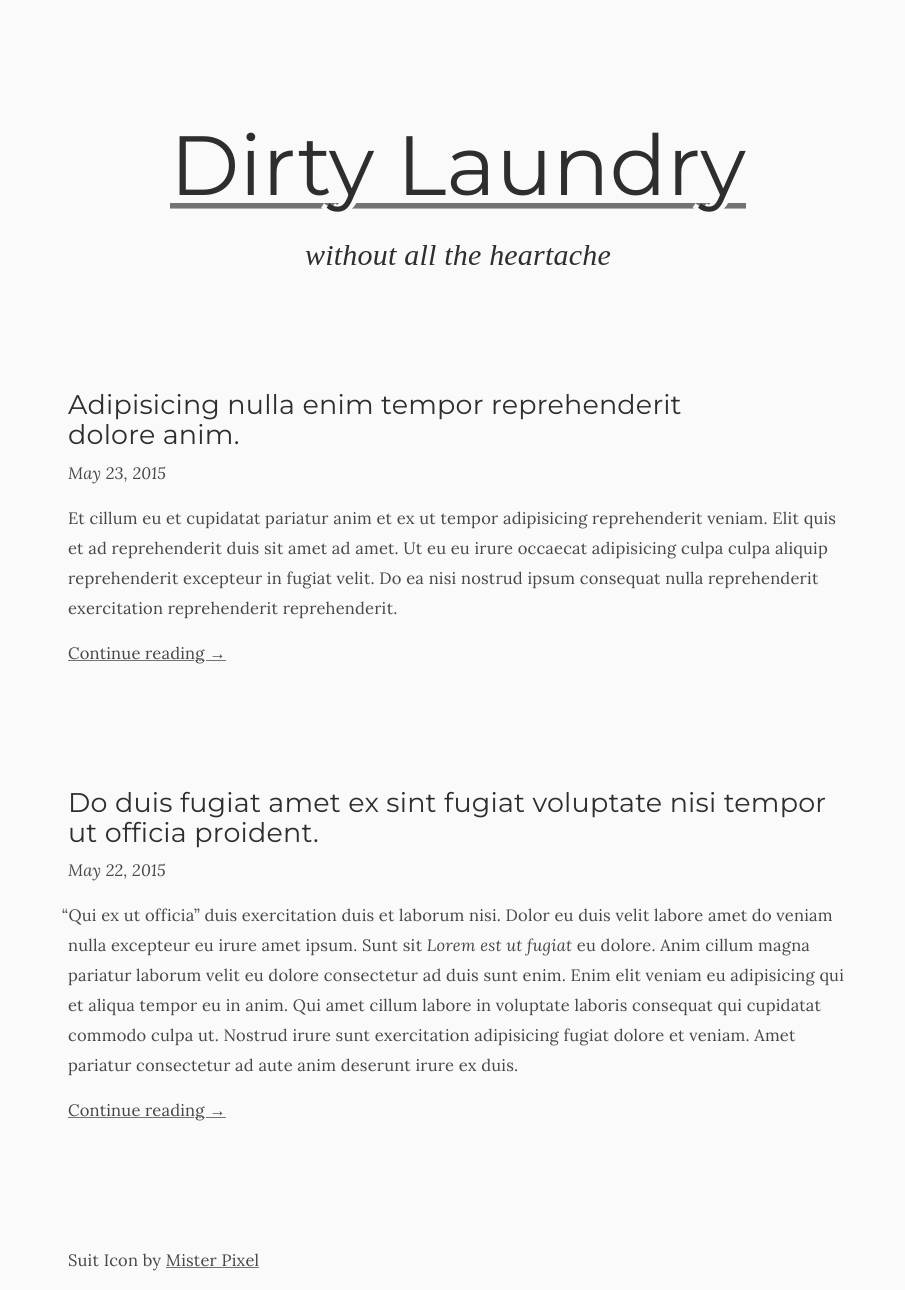
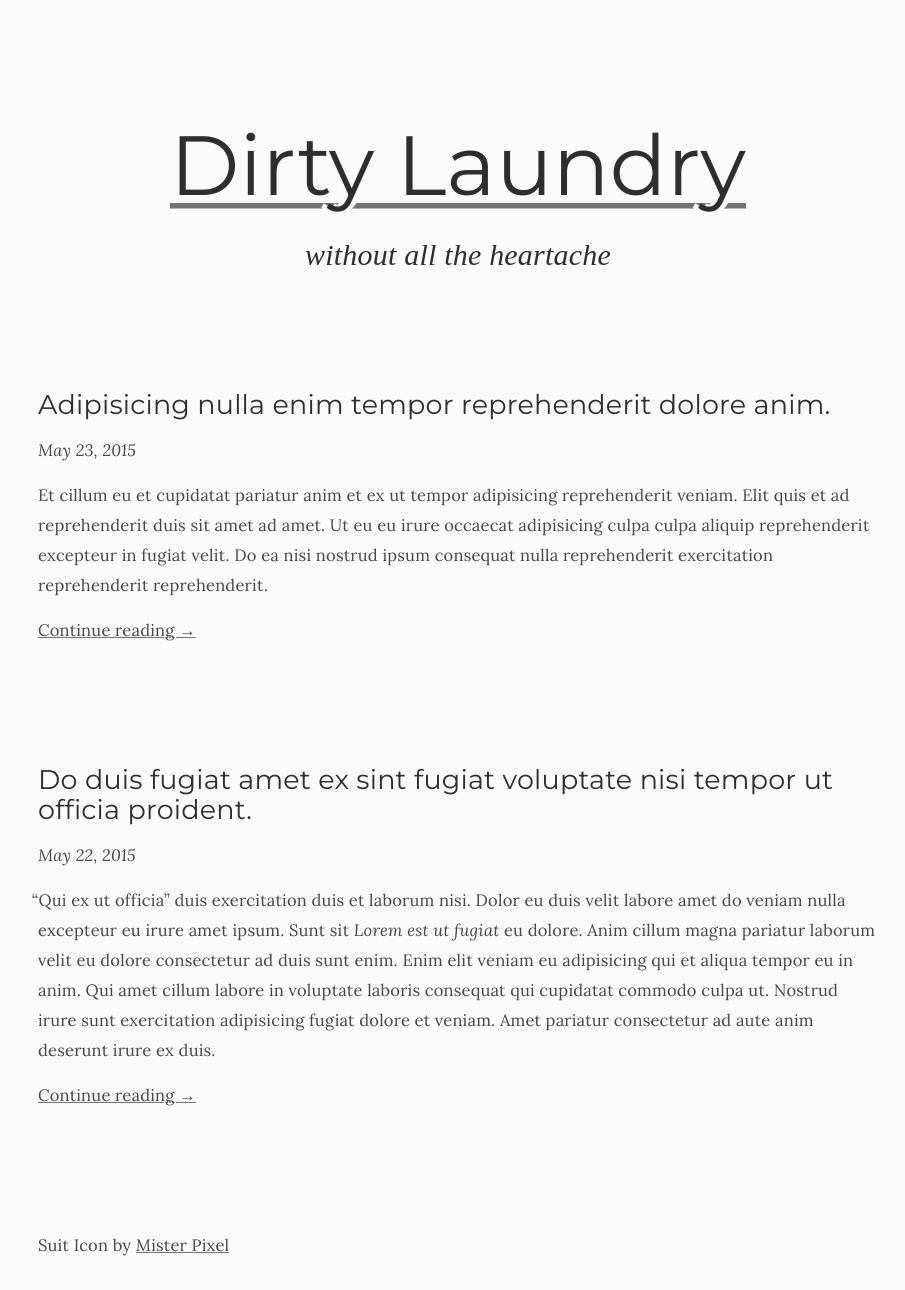
Before and after one commit to calebmer/calebmer.github.io, a Jekyll site: the page built from index.html, in a window 1280 px wide. Shown: the whole page, without its empty margins (182-1087 px from the left). Built offline with Jekyll 4.4.1, drawn with Linux system fonts in a browser that asks for light colours; nearby versions of some CDN libraries.

Commit message:
Refactor some styles

```diff
--- a/_styles/base.sass
+++ b/_styles/base.sass
@@ -12,6 +12,8 @@
     font-size: 27px
 
 body
+  padding: 1rem
+
   background-color: $c-white
 
   color: $c-dk-grey
@@ -39,8 +41,6 @@
     text-shadow: 0.1ch 0 $c-white, -0.1ch 0 $c-white
 
 h1
-  margin: 0.25rem 0
-
   font-size: 0.9rem
 
 h2
--- a/_styles/layout.sass
+++ b/_styles/layout.sass
@@ -1,4 +1,3 @@
 #container
   max-width: 28rem
-  padding: 0 1rem
   margin: 0 auto
--- /dev/null
+++ b/_styles/main.sass
@@ -0,0 +1,11 @@
+
+@import url(http://fonts.googleapis.com/css?family=Lora:400,400italic,700,700italic|Montserrat)
+
+@import 'utils'
+@import 'reset'
+@import 'base'
+@import 'layout'
+
+@import 'modules/icon'
+@import 'modules/branding'
+@import 'modules/article'
--- a/_styles/modules/branding.sass
+++ b/_styles/modules/branding.sass
@@ -1,5 +1,5 @@
 .branding
-  margin: 4rem 0
+  margin: 3rem 0
 
   text-align: center
 
--- a/_styles/utils.sass
+++ b/_styles/utils.sass
@@ -1,12 +1,17 @@
-@keyframes a-gradient
-  0%
-    background-position-x: (1 / 12) * 100%
-  100%
-    background-position-x: (11 / 12) * 100%
+$c-white:   hsl(0, 0%, 98%)
+$c-lt-grey: hsl(0, 0%, 80%)
+$c-grey:    hsl(0, 0%, 45%)
+$c-dk-grey: hsl(0, 0%, 28%)
+$c-black:   hsl(0, 0%, 18%)
+$c-purple:  hsl(260, 30%, 50%)
+$c-blue:    hsl(210, 70%, 50%)
+$c-green:   hsl(160, 50%, 50%)
 
-=a-gradient
-  animation: a-gradient 2.5s linear infinite
-  background-image: linear-gradient(90deg, $c-blue, $c-blue, $c-purple, $c-purple, $c-blue, $c-green, $c-green, $c-blue, $c-purple, $c-purple, $c-blue, $c-blue)
+$xs:  400px
+$sm:  700px
+$md: 1000px
+$lg: 1300px
+$xl: 1600px
 
 =scr-in($size: $sm)
   @media(max-width: #{$size})
@@ -15,3 +20,13 @@
 =scr-out($size: $sm)
   @media(min-width: #{$size})
     @content
+
+=a-gradient
+  animation: a-gradient 2.5s linear infinite
+  background-image: linear-gradient(90deg, $c-blue, $c-blue, $c-purple, $c-purple, $c-blue, $c-green, $c-green, $c-blue, $c-purple, $c-purple, $c-blue, $c-blue)
+
+@keyframes a-gradient
+  0%
+    background-position-x: (1 / 12) * 100%
+  100%
+    background-position-x: (11 / 12) * 100%
--- a/_styles/vars.sass
+++ /dev/null
@@ -1,17 +0,0 @@
-$c-white:   hsl(0, 0%, 98%)
-$c-lt-grey: hsl(0, 0%, 88%)
-$c-grey:    hsl(0, 0%, 45%)
-$c-dk-grey: hsl(0, 0%, 28%)
-$c-black:   hsl(0, 0%, 18%)
-$c-nope:    transparentize($c-black, 1)
-$c-purple:  hsl(260, 30%, 50%)
-$c-blue:    hsl(210, 70%, 50%)
-$c-green:   hsl(160, 50%, 50%)
-
-$m-shadow: 1px 1px 12px -1px transparentize($c-black, 0.77)
-
-$xs:  400px
-$sm:  700px
-$md: 1000px
-$lg: 1300px
-$xl: 1600px
--- a/package.json
+++ b/package.json
@@ -1,6 +1,6 @@
 {
   "scripts": {
-    "watch": "jekyll serve & node_modules/.bin/livereload _site"
+    "watch": "node_modules/.bin/livereload _site & jekyll serve"
   },
   "devDependencies": {
     "livereload": "^0.3.7"
--- a/styles/main.sass
+++ b/styles/main.sass
@@ -1,14 +1,4 @@
 ---
 ---
 
-@import url(http://fonts.googleapis.com/css?family=Lora:400,400italic,700,700italic|Montserrat)
-
-@import 'vars'
-@import 'utils'
-@import 'reset'
-@import 'base'
-@import 'layout'
-
-@import 'modules/icon'
-@import 'modules/branding'
-@import 'modules/article'
+@import 'main'
```
